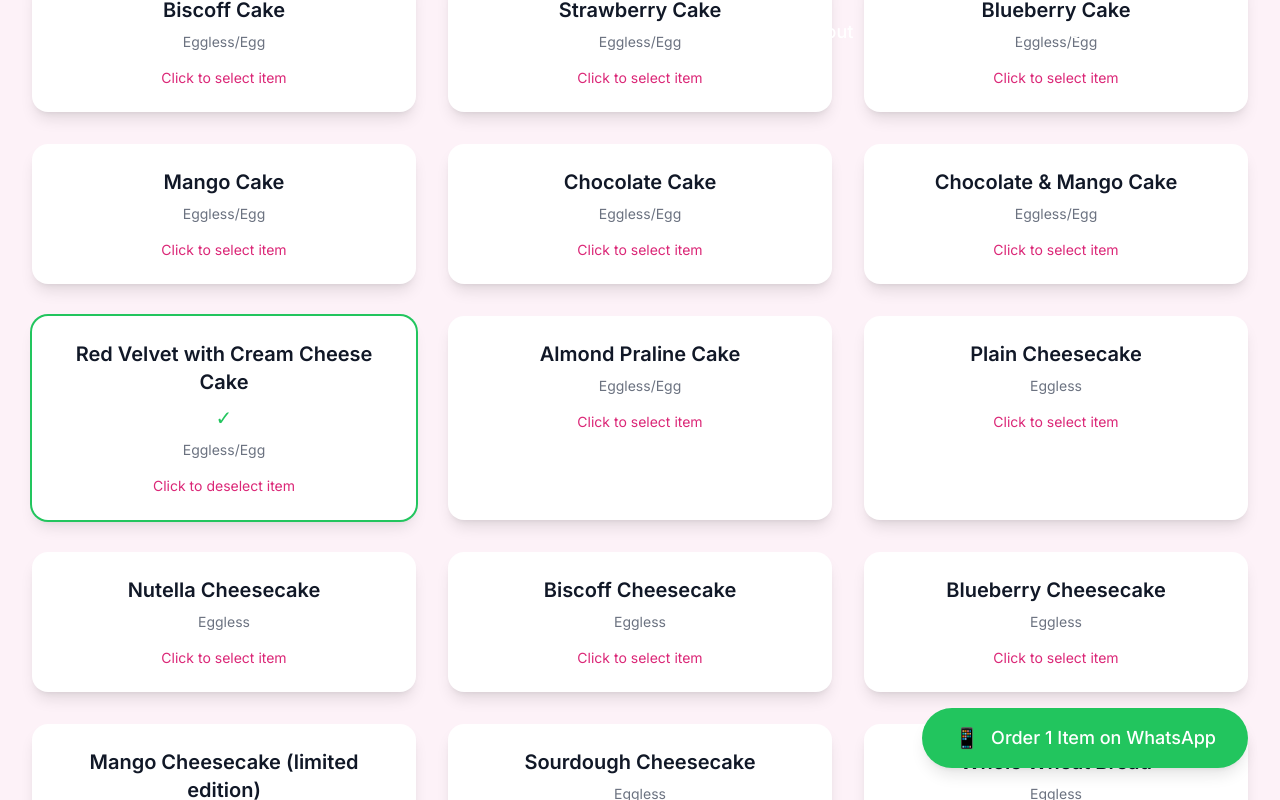
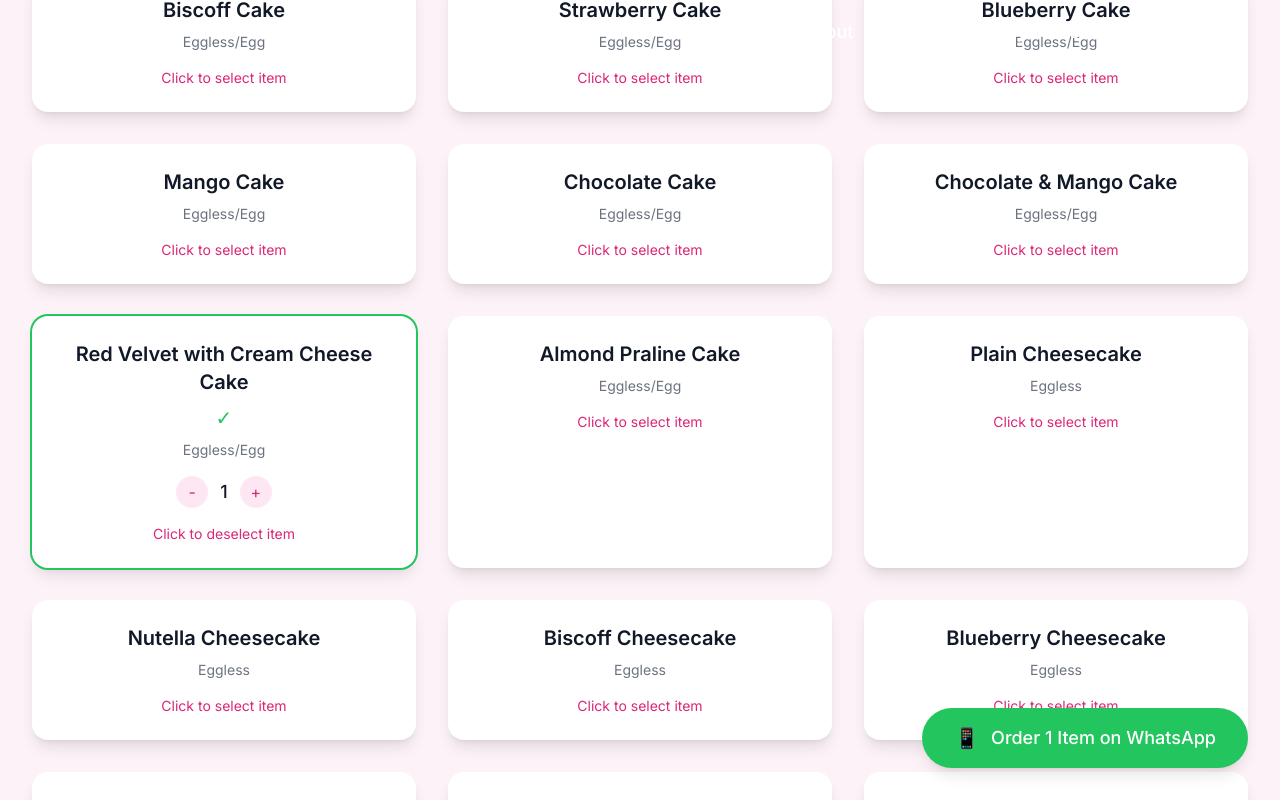
Before and after one commit to raghuadari/loveamys, a Next.js app: page / in a window 1280 px wide. Both pictures are taken after a click on the element 224 px from the left and 3714 px from the top of the page. Shown: the part 3314-4114 px from the top of the page. Built offline with nearby package versions, Linux system fonts and the light colour scheme.

Commit message:
Add quantity selection for menu items

```diff
--- a/src/components/MenuSection.tsx
+++ b/src/components/MenuSection.tsx
@@ -3,6 +3,14 @@
 import { useState } from 'react';
 import { motion, AnimatePresence } from 'framer-motion';
 import { FaWhatsapp } from 'react-icons/fa';
+
+interface MenuItem {
+  id: string;
+  name: string;
+  dietary: string;
+  category: string;
+  quantity: number;
+}
 
 const menuCategories = [
   {
@@ -141,7 +149,7 @@ const menuCategories = [
 export default function MenuSection() {
   const [activeCategory, setActiveCategory] = useState(menuCategories[0].id);
   const [showEgglessOnly, setShowEgglessOnly] = useState(false);
-  const [selectedItems, setSelectedItems] = useState<Array<{ id: string; name: string; category: string }>>([]);
+  const [selectedItems, setSelectedItems] = useState<MenuItem[]>([]);
 
   // Get all items from all categories
   const allItems = menuCategories
@@ -153,33 +161,47 @@ export default function MenuSection() {
 
   // Filter items based on category and eggless preference
   const getFilteredItems = () => {
-    const categoryItems = menuCategories
-      .find((category) => category.id === activeCategory)
-      ?.items || [];
+    const allItems = menuCategories.flatMap(category =>
+      category.items.map(item => ({
+        ...item,
+        category: category.label,
+        quantity: 1
+      }))
+    );
 
-    return showEgglessOnly
-      ? categoryItems.filter(item => item.dietary === 'Eggless')
-      : categoryItems;
+    return allItems.filter(item => {
+      const matchesCategory = activeCategory === 'all' || item.category === menuCategories.find(cat => cat.id === activeCategory)?.label;
+      const matchesDietary = !showEgglessOnly || item.dietary === 'Eggless';
+      return matchesCategory && matchesDietary;
+    });
   };
 
   const currentCategory = menuCategories.find((category) => category.id === activeCategory);
 
-  const toggleItemSelection = (item: { id: string; name: string }) => {
-    setSelectedItems(prev => {
-      const isSelected = prev.some(selected => selected.id === item.id);
-      if (isSelected) {
-        return prev.filter(selected => selected.id !== item.id);
-      } else {
-        return [...prev, { ...item, category: currentCategory?.label || '' }];
-      }
-    });
+  const toggleItemSelection = (item: MenuItem) => {
+    const existingItemIndex = selectedItems.findIndex(selected => selected.id === item.id);
+
+    if (existingItemIndex === -1) {
+      // Add new item with quantity 1
+      setSelectedItems([...selectedItems, { ...item, quantity: 1 }]);
+    } else {
+      // Remove item if it exists
+      setSelectedItems(selectedItems.filter(selected => selected.id !== item.id));
+    }
+  };
+
+  const updateItemQuantity = (itemId: string, newQuantity: number) => {
+    if (newQuantity < 1) return;
+    setSelectedItems(selectedItems.map(item =>
+      item.id === itemId ? { ...item, quantity: newQuantity } : item
+    ));
   };
 
   const handleOrderClick = () => {
     if (selectedItems.length === 0) return;
 
     const message = `Hi! I'd like to place an order for:\n\n${selectedItems
-      .map(item => `• ${item.name} (${item.category})`)
+      .map(item => `• ${item.name} (${item.category}) - Quantity: ${item.quantity}`)
       .join('\n')}\n\nPlease let me know the availability and details.`;
 
     const encodedMessage = encodeURIComponent(message);
@@ -260,7 +282,8 @@ export default function MenuSection() {
           {/* Menu Items Grid */}
           <div className="grid grid-cols-1 md:grid-cols-2 lg:grid-cols-3 gap-8">
             {getFilteredItems().map((item) => {
-              const isSelected = selectedItems.some(selected => selected.id === item.id);
+              const selectedItem = selectedItems.find(selected => selected.id === item.id);
+              const isSelected = !!selectedItem;
               return (
                 <motion.div
                   key={item.id}
@@ -285,6 +308,28 @@ export default function MenuSection() {
                     <p className="text-sm text-gray-500 mb-4 text-center">
                       {item.dietary}
                     </p>
+                    {isSelected && (
+                      <div
+                        className="flex items-center justify-center gap-3 mb-4"
+                        onClick={(e) => e.stopPropagation()} // Prevent item deselection when clicking quantity controls
+                      >
+                        <button
+                          onClick={() => updateItemQuantity(item.id, (selectedItem?.quantity || 1) - 1)}
+                          className="w-8 h-8 rounded-full bg-pink-100 text-pink-600 flex items-center justify-center hover:bg-pink-200 transition-colors"
+                        >
+                          -
+                        </button>
+                        <span className="text-lg font-medium text-gray-900">
+                          {selectedItem?.quantity || 1}
+                        </span>
+                        <button
+                          onClick={() => updateItemQuantity(item.id, (selectedItem?.quantity || 1) + 1)}
+                          className="w-8 h-8 rounded-full bg-pink-100 text-pink-600 flex items-center justify-center hover:bg-pink-200 transition-colors"
+                        >
+                          +
+                        </button>
+                      </div>
+                    )}
                     <p className="text-sm text-pink-600 text-center">
                       Click to {isSelected ? 'deselect' : 'select'} item
                     </p>
@@ -310,7 +355,7 @@ export default function MenuSection() {
                   whileTap={{ scale: 0.95 }}
                 >
                   <span className="text-xl">📱</span>
-                  Order {selectedItems.length} Item{selectedItems.length > 1 ? 's' : ''} on WhatsApp
+                  Order {selectedItems.reduce((total, item) => total + item.quantity, 0)} Item{selectedItems.reduce((total, item) => total + item.quantity, 0) > 1 ? 's' : ''} on WhatsApp
                 </motion.button>
               </motion.div>
             )}
```
